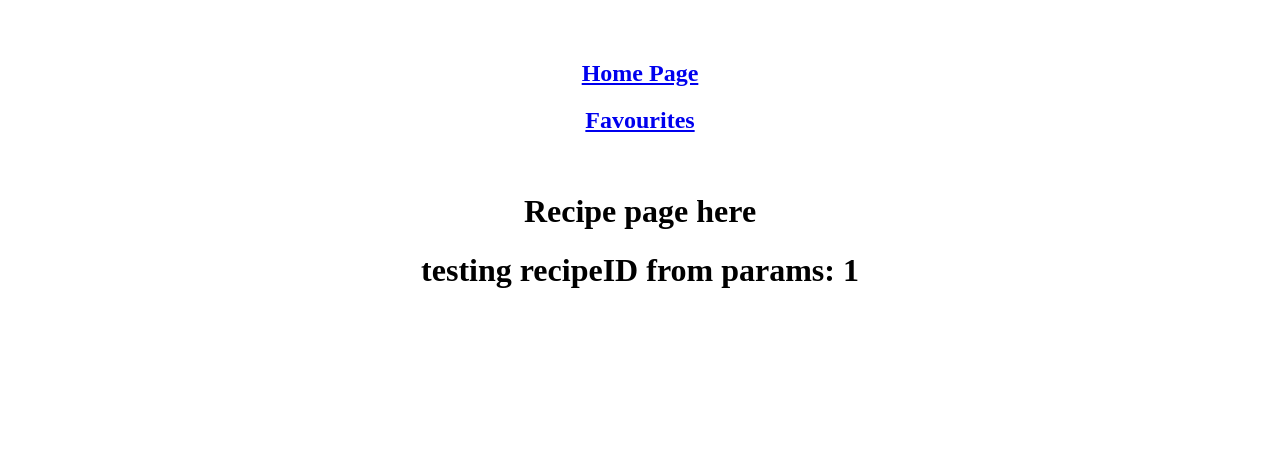
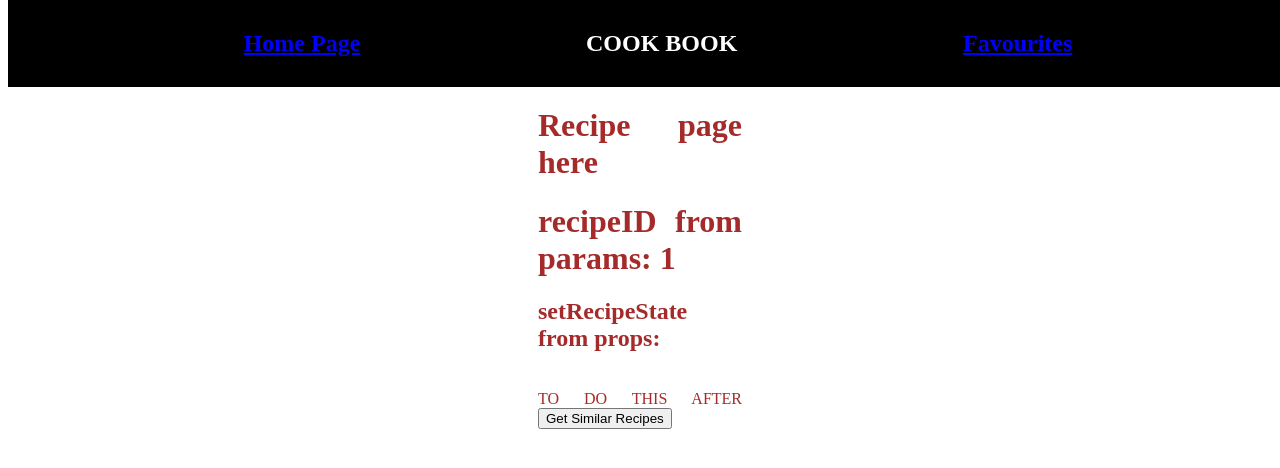
Before and after one commit to xzonghanx/Cookbook, a React (Vite) app: page /recipe/1 in a window 1280 px wide. Shown: the top 468 px of the page. Built offline with nearby package versions, Linux system fonts and the light colour scheme; no server answers.

Commit message:
recipe page skeleton w summary based on state&apifetch

```diff
--- a/src/App.css
+++ b/src/App.css
@@ -1,22 +1,50 @@
-#root {
-  max-width: 1280px;
-  margin: 0 auto;
-  padding: 2rem;
+main {
+  display: flex;
+  flex-direction: column;
+  padding: 30px;
+  margin-top: 30px;
   text-align: center;
+
+}
+
+nav {
+	display: flex;
+	justify-content: space-evenly;
+  align-items: center;
+	padding: 10px;
+  margin: 0;
+	background-color: black;
+  color: white;
+  position: fixed;
+  top: 0;
+  width: 100%;
+}
+a:link {
+  color: blue
+}
+a:visited {
+  color: violet;
 }
 
 .search_container {
   display: grid;
+  width: 1280px;
   grid-template-columns: repeat(2, 1fr);
   gap: 10px;
-  justify-content: flex-start;
+  justify-content: center;
   border: 1px solid blue;
-  padding: 1px;
-  margin: 0px;
+  padding: 5px;
+  margin: 10px auto;
 }
 
 .results {
   border: 1px solid red;
-  padding: 1px;
+  padding: 2px;
   margin: 0px;
 }
+
+.recipe_page {
+  padding: 0px 500px;
+  text-align: justify;
+  color: brown;
+}
--- a/src/App.jsx
+++ b/src/App.jsx
@@ -1,24 +1,24 @@
 import './App.css'
+import { useState } from "react";
 import {Routes, Route, Link} from 'react-router-dom'
-import { createContext } from 'react'
-export const DataContext = createContext();
 import HomePage from './HomePage';
 import RecipePage from './RecipePage';
 import FavouritesPage from './FavouritesPage';
 import NewRecipePage from './NewRecipePage';
 import EditPage from './EditPage';
 
+function App() {
 
+  const [searchResults, setSearchResults] = useState([]);
 
-function App() {
 
 return (
   <>
-
   <nav>
     <Link to="/">
       <h1>Home Page</h1>
     </Link>
+    <h1>COOK BOOK</h1>
     <Link to="/favourites">
       <h1>Favourites</h1>
     </Link>
@@ -26,15 +26,13 @@ return (
   <br/>
 
   <main>
-  <DataContext.Provider value = {'put in the results here'}>
     <Routes>
-      <Route path="/" element={<HomePage />} />
-      <Route path="/recipe/:recipeId" element={<RecipePage/>} />
+      <Route path="/" element={<HomePage searchResults={searchResults} setSearchResults={setSearchResults} />} />
+      <Route path="/recipe/:recipeId" element={<RecipePage searchResults={searchResults}/>} />
       <Route path="/favourites" element={<FavouritesPage />} />
       <Route path="/new" element={<NewRecipePage />} />
       <Route path="/recipe/edit/:recipeId" element={<EditPage />} />
     </Routes>
-  </DataContext.Provider>
   </main>
 
 
--- a/src/HomePage.jsx
+++ b/src/HomePage.jsx
@@ -1,63 +1,16 @@
-import { useEffect, useState } from "react";
+import { useState } from "react";
 import { Link } from 'react-router-dom';
 
 const API_KEY_airtable = import.meta.env.VITE_airtable;
 const API_KEY_spoon = import.meta.env.VITE_spoon;
 
-export default function HomePage () {
+export default function HomePage ({searchResults, setSearchResults}) {
 
-	const [airTable, setAirTable] = useState([]);
-	const [spoon, setSpoon] = useState({});
 	const [search, setSearch] = useState("");
-	const [searchResults, setSearchResults] = useState([]);
-	//check if i need to replace spaces with %symbols
+	// const [searchResults, setSearchResults] = useState([]); //* lifted to App.jsx to pass to RecipePage
+	//check if i need to replace spaces with %20 charcode.
+	//setSearch(search.replace(/\s+/g, "%20")) ?????
 
-	//TESTING AIRTABLE
-	useEffect (() => {
-	  const loadAirTable = async () => {
-		const url = 'https://api.airtable.com/v0/appvwwJA2TsFZC1Fi/Table%201';
-		const options = {
-		method: 'GET',
-		headers: {
-		  "Content-Type": "application/json",
-		Authorization: `Bearer ${API_KEY_airtable}`
-	  }
-	};
-	try {
-	  const response = await fetch(url, options);
-	  const data = await response.json();
-	  console.log(data.records);
-	  setAirTable(data.records);
-	  //note there are 2 different IDs. 1 from airtable(auto). and 1 within the fieldsObject (refering to id from spoon)
-	} catch (error) {
-	  console.error(error);
-	}
-  };
-  loadAirTable();
-  }, [])
-
-  const showAirTable = airTable.map((airtab) => {
-	return (
-	  <div key={airtab.id}>{airtab.fields.id}</div>
-	)})
-
-	//TESTING SPOONACULAR
-	//figure out how to position the & and ? later on search by types.
-	const loadSpoon = async () => {
-	  const url = `https://api.spoonacular.com/recipes/643011/summary?apiKey=${API_KEY_spoon}`;
-	  const options = {
-		method: 'GET',
-		headers: {"Content-Type": "application/json"}
-	  };
-	  try {
-	  const response = await fetch(url, options);
-	  const data = await response.json();
-	  console.log(data);
-	  setSpoon(data);
-	  } catch (error) {
-	  console.error(error);
-	}
-	};
 
 	const handleChange = (e) => {
 		setSearch(e.target.value);
@@ -102,20 +55,14 @@ export default function HomePage () {
 
 	const displaySearch = searchResults?.map((searchResult) => {
 		return (
-			<tr className="results" key={searchResult?.id}>
-				<td>
+			<div className="results" key={searchResult.id}>
 					<Link to={`/recipe/${searchResult.id}`}>
 						Title: {searchResult?.title}
 						<img src={searchResult?.image}/>
 					</Link>
-				</td>
-				{/* <td>
-					Summary: {searchResult.summary}
-				</td> */}
-			</tr>
+			</div>
 		)
 	})
-
 
 	return (
 	<>
@@ -130,15 +77,8 @@ export default function HomePage () {
 			<button onClick={handleSearch()}>Feed Me!</button>
 			<button onClick={handleRandom()}>Get Inspired</button>
 		</form>
-		<table className="search_container">{displaySearch}</table>
+		<div className="search_container">{displaySearch}</div>
 
-
-
-		{/* <div>map out all Airtable IDs: {showAirTable}</div>
-		<div>
-		  Spoonresults title: {spoon.title}
-		  <button onClick={loadSpoon}>load spoon api</button>
-		</div> */}
 	</>
 	)
 
--- a/src/RecipePage.jsx
+++ b/src/RecipePage.jsx
@@ -1,21 +1,67 @@
 import {useEffect, useState} from 'react'
 import {useParams} from 'react-router-dom';
 
-export default function RecipePage () {
+const API_KEY_spoon = import.meta.env.VITE_spoon;
+
+export default function RecipePage ({searchResults}) {
+
 
 	const {recipeId} = useParams();
-	console.log (recipeId);
 	const [recipe, setRecipe] = useState({});
 
-	//should i fetch data from db or take from state???!?!?!?!
-	//ternary to check if state exists? else take from db?
+	//* setup ternary so that if pressed from homepage search, immediately load from state (with summary and instructions avail), and minimise API call.
+	//TODO i need to push the search data into DB in order to allow the page to still have data upon reload.
+	//TODO instead of state, do a fetch api call using the ID. then dont need to pass state.
+	//TODO but setup params based on whether the fetch should be from airTable(if from favourites) or from Spoon (new);
 	//need to cater to new search (not stored yet) and from favourites (already stored) as well.
 
+	useEffect(()=>{
+	searchResults.length > 0 ? loadRecipeFromState() : loadRecipeFromDB();
+	},[])
+
+	const loadRecipeFromState = () => {
+		console.log('loadRecipeFromState');
+		setRecipe(...searchResults.filter((result) => result.id === parseInt(recipeId)));
+	}
+
+	//this api only fetches the summary, need another for analyzedInstructions.
+	const loadRecipeFromDB = async () => {
+		console.log('loadRecipeFromDB');
+		const url = `https://api.spoonacular.com/recipes/${recipeId}/summary?apiKey=${API_KEY_spoon}`;
+		const options = {
+			method: 'GET',
+			headers: {"Content-Type": "application/json"}
+		};
+		try {
+		const response = await fetch(url, options);
+		const data = await response.json();
+		console.log(data);
+		setRecipe(data);
+		} catch (error) {
+		console.error(error);
+		}
+	}
+
+	//To enable innerHTML elements within .summary
+	const description = recipe?.summary;
+	function ConvertRecipe({description}){
+		return (
+			<div dangerouslySetInnerHTML={{ __html: description}} />
+		)
+	}
+
 	return (
-		<>
+		<div className="recipe_page">
 			<h1>Recipe page here</h1>
-			<h1>testing recipeID from params: {recipeId}</h1>
-		</>
+			<h1>recipeID from params: {recipeId}</h1>
+			<h2>setRecipeState from props: {recipe?.title}</h2>
+			<ConvertRecipe description={description}/>
+
+			<br/>
+			<div> TO DO THIS AFTER
+			<button>Get Similar Recipes</button>
+			</div>
+		</div>
 	)
 
 }
```
Also changed, not shown: src/TestAPI.jsx (added, +61 -0 lines).
